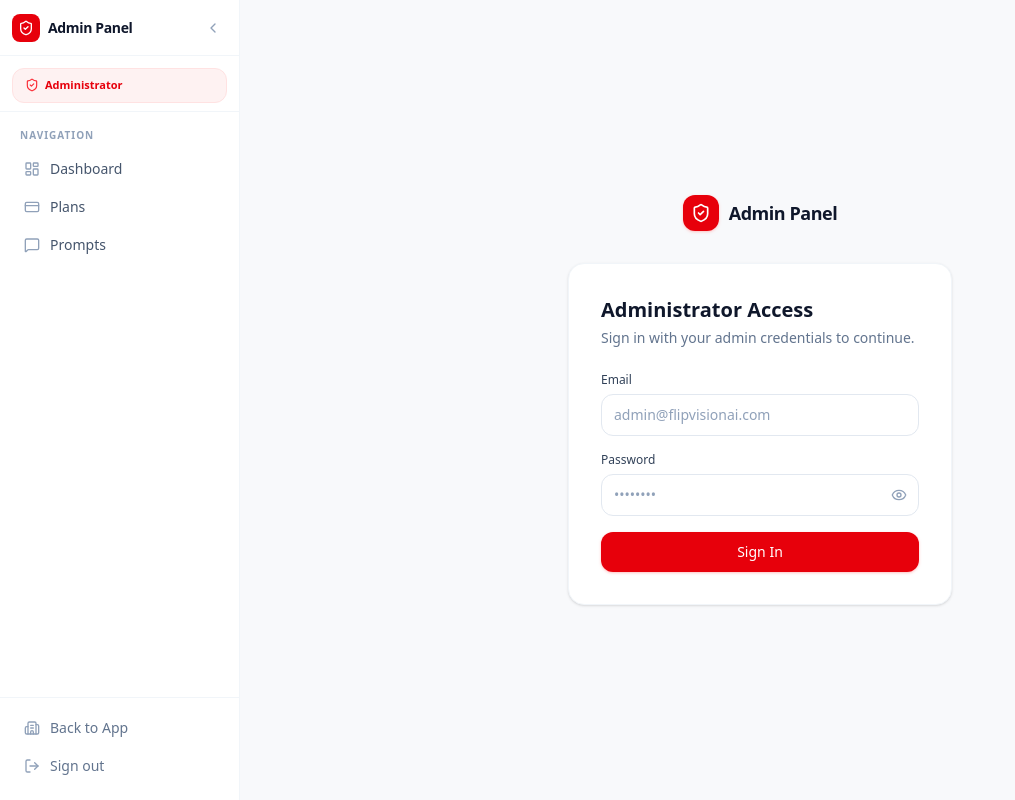
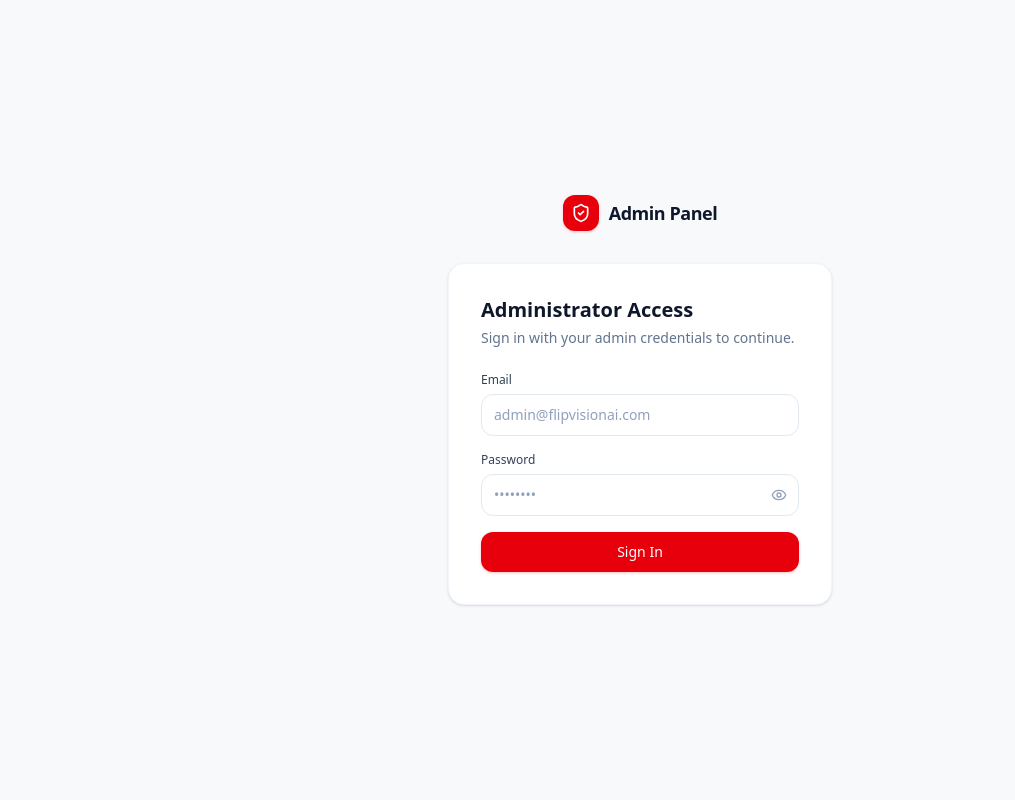
Before and after one commit to federicofernan/flipvisionai-app, a Next.js app: page /admin/login in a window 1280 px wide. Shown: the whole page, without its empty margins (0-1015 px from the left). Built offline with nearby package versions, Linux system fonts and the light colour scheme.

Commit message:
Hide admin sidebar on login page using route group
Move protected admin pages into (app)/ route group with its own layout
containing the sidebar. The login page stays outside the group so it
renders without any chrome.

Co-Authored-By: Claude Sonnet 4.6 <noreply@anthropic.com>

```diff
--- /dev/null
+++ b/src/app/admin/(app)/layout.tsx
@@ -0,0 +1,12 @@
+import { AdminSidebar } from '@/components/admin/AdminSidebar'
+
+export default function AdminAppLayout({ children }: { children: React.ReactNode }) {
+  return (
+    <div className="flex min-h-screen bg-[#f8f9fb]">
+      <AdminSidebar />
+      <div className="flex-1 min-w-0">
+        {children}
+      </div>
+    </div>
+  )
+}
--- a/src/app/admin/layout.tsx
+++ b/src/app/admin/layout.tsx
@@ -1,12 +1,3 @@
-import { AdminSidebar } from '@/components/admin/AdminSidebar'
-
-export default function AdminLayout({ children }: { children: React.ReactNode }) {
-  return (
-    <div className="flex min-h-screen bg-[#f8f9fb]">
-      <AdminSidebar />
-      <div className="flex-1 min-w-0">
-        {children}
-      </div>
-    </div>
-  )
+export default function AdminRootLayout({ children }: { children: React.ReactNode }) {
+  return <>{children}</>
 }
```
Also changed, not shown: src/app/admin/(app)/page.tsx (renamed from src/app/admin/page.tsx), src/app/admin/(app)/plans/page.tsx (renamed from src/app/admin/plans/page.tsx), src/app/admin/(app)/prompts/page.tsx (renamed from src/app/admin/prompts/page.tsx).
